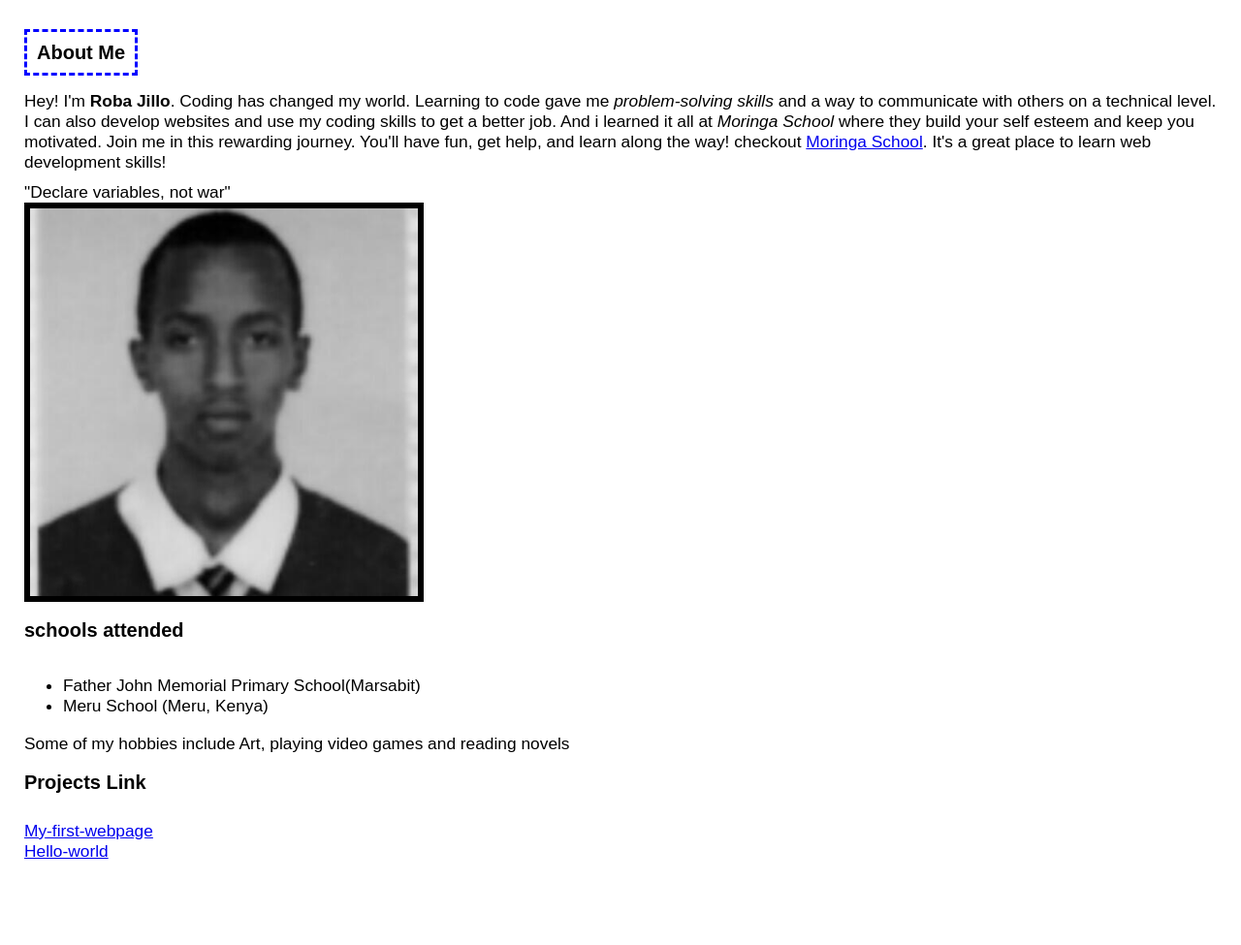
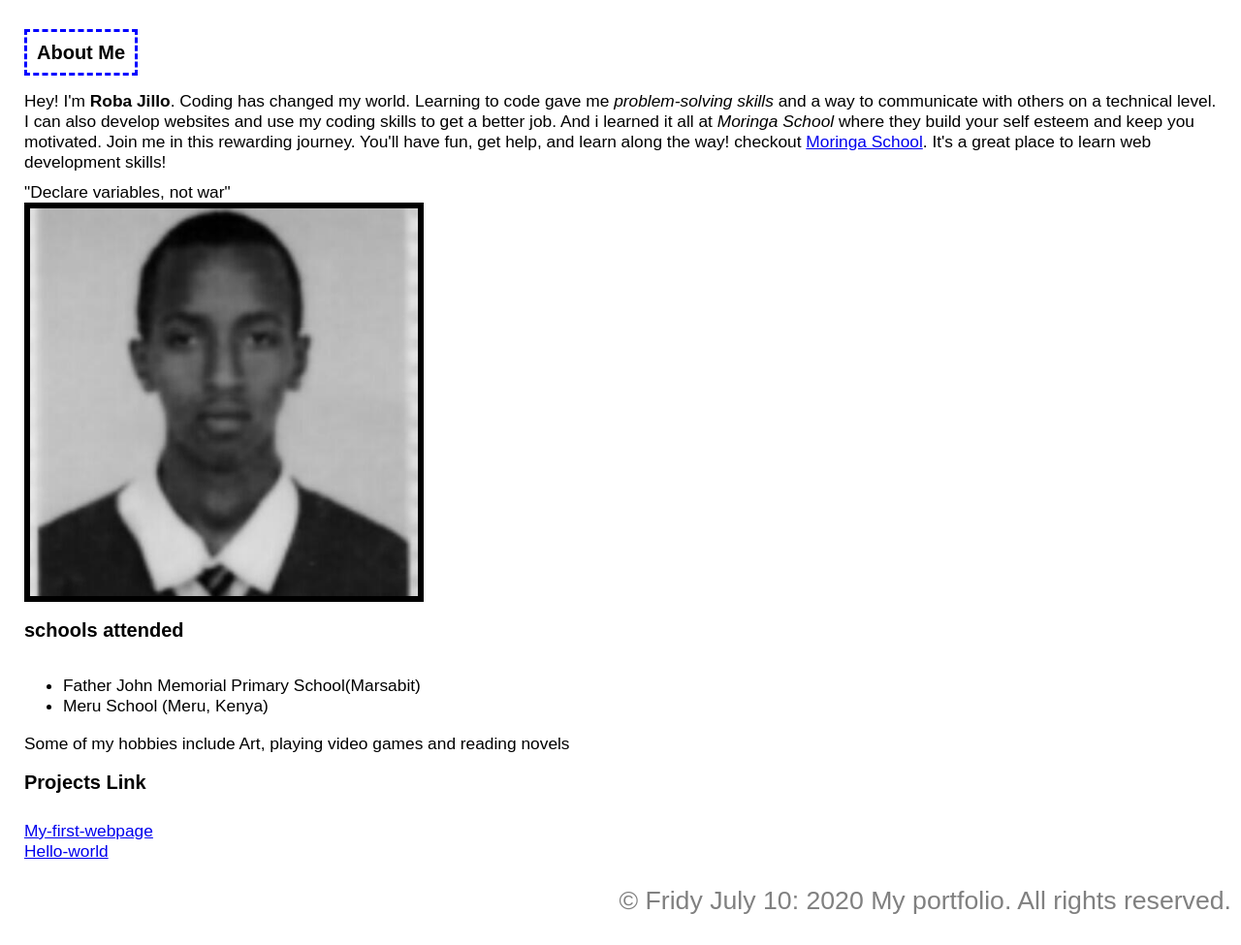
Before and after one commit to robajillo/my-portfolio, a plain HTML site: page index.html in a window 1280 px wide. Shown: the whole page at 97% size. Before the commit the page ends 924 px from the top, so only its background shows below. Drawn offline with Linux system fonts and the light colour scheme.

Commit message:
added a copyright

```diff
--- a/css/styles.css
+++ b/css/styles.css
@@ -39,3 +39,9 @@ p {
   text-align: right;
   margin-top: 10px;
 }
+.copyright {
+  font-size: 20pt;
+  text-align: right;
+  padding-bottom: 20px;
+  color: grey;
+}
--- a/index.html
+++ b/index.html
@@ -63,6 +63,11 @@
 
         </div>
 
+        <div class="copyright">
+            &copy; Fridy July 10: 2020 My portfolio. All rights reserved.
+        </div>
+
+
 
     </body>
 
```
